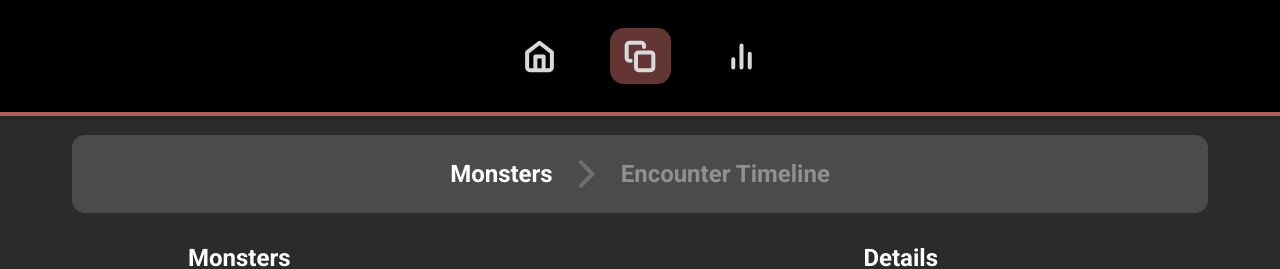
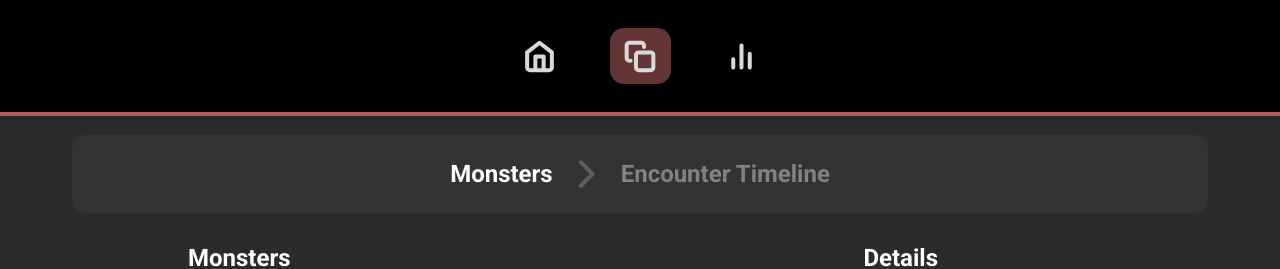
Before and after one commit to KeaganCB-OW/Formative-One-BeastBinder, a React (Create React App) app in the folder beastbinder-app/: page /comparison in a window 1280 px wide. Shown: the top 269 px of the page. Built offline with nearby package versions, Linux system fonts and the light colour scheme; no server answers.

Commit message:
Updated Styles for breadcrumbs
Changed color

```diff
--- a/beastbinder-app/src/components/Breadcrumbs.css
+++ b/beastbinder-app/src/components/Breadcrumbs.css
@@ -2,7 +2,7 @@
 .breadcrumbs-container {
     height: 78px;
     width: calc(100% - 144px); /* Ensures 72px margin from both screen edges */
-    background-color: rgba(255, 255, 255, 0.15);
+    background: rgba(78, 78, 78, 0.25);
     border-radius: 13px;
     display: flex;
     align-items: center;
--- a/beastbinder-app/src/components/EnhancedComparisonTitle.css
+++ b/beastbinder-app/src/components/EnhancedComparisonTitle.css
@@ -1,7 +1,7 @@
 .enhanced-comparison-title-container {
     height: 78px;
     width: calc(100% - 144px); /* 72px from each edge */
-    background-color: rgba(255, 255, 255, 0.15);
+    background: rgba(78, 78, 78, 0.25);
     border-radius: 13px;
     display: flex;
     align-items: center;
```
